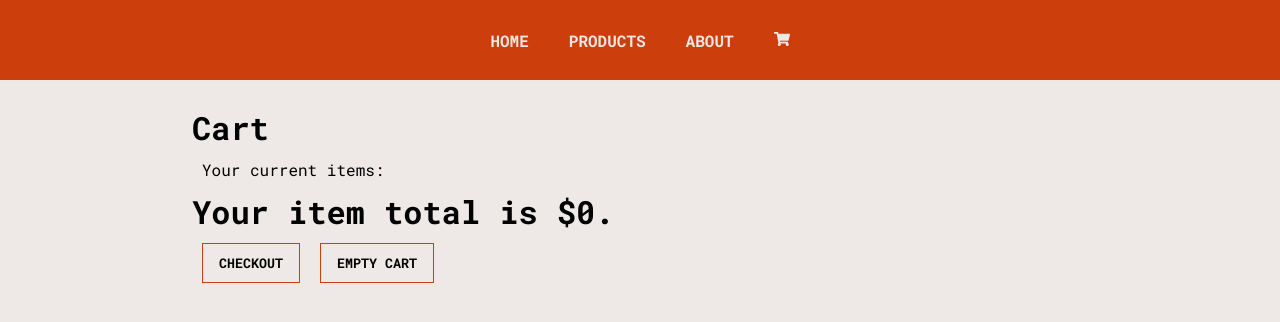
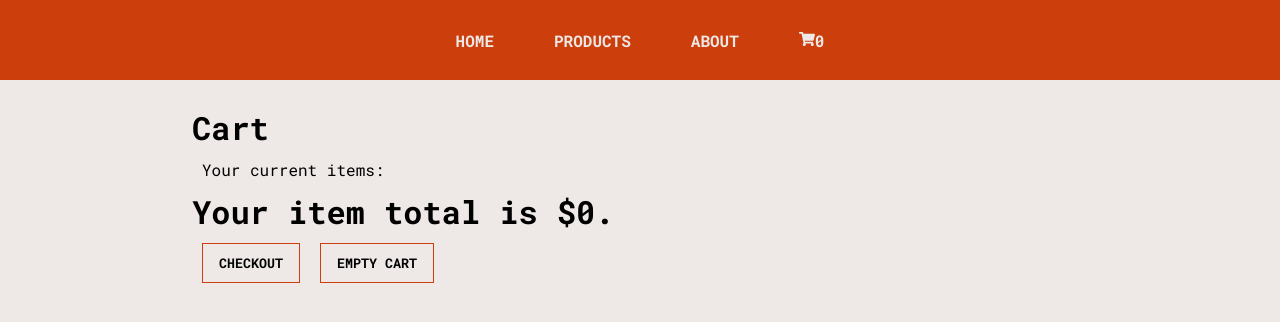
Before and after one commit to 0xOKNOTOK/react-shopping, a React (Create React App) app in the folder client/: page /cart in a window 1280 px wide. Shown: the top 322 px of the page. Built offline with nearby package versions, Linux system fonts and the light colour scheme.

Commit message:
Counter icon next to cart now increments and decrements. [TODO] Set cart count from local storage

```diff
--- a/client/src/App.jsx
+++ b/client/src/App.jsx
@@ -10,6 +10,7 @@ function App () {
   const cartLocalStorage =
     JSON.parse(localStorage.getItem('cartContents')) || []
   const [cart, setCart] = useState(cartLocalStorage)
+  const [cartCounter, setCartCounter] = useState(0)
 
   const addItemToCart = (
     productName,
@@ -23,6 +24,7 @@ function App () {
       info: productDescription
     }
     setCart(cart => [...cart, item])
+    setCartCounter(cartCounter + 1)
   }
 
   const clearCartOfItems = () => {
@@ -34,16 +36,20 @@ function App () {
       <BrowserRouter>
         <Switch>
           <Route path='/products'>
-            <Products addItemToCart={addItemToCart} />
+            <Products addItemToCart={addItemToCart} cartCounter={cartCounter} />
           </Route>
           <Route path='/about'>
-            <About />
+            <About cartCounter={cartCounter} />
           </Route>
           <Route path='/cart'>
-            <Cart clearCartOfItems={clearCartOfItems} cartContents={cart} />
+            <Cart
+              clearCartOfItems={clearCartOfItems}
+              cartContents={cart}
+              cartCounter={cartCounter}
+            />
           </Route>
           <Route path='/'>
-            <Homepage />
+            <Homepage cartCounter={cartCounter} />
           </Route>
         </Switch>
       </BrowserRouter>
--- /dev/null
+++ b/client/src/components/CartNotification.jsx
@@ -0,0 +1,14 @@
+import React, { useState } from 'react'
+
+import { FaShoppingCart } from 'react-icons/fa'
+
+const CartNotification = ({ cartCounter }) => {
+  return (
+    <span className='cart-element'>
+      <FaShoppingCart />
+      <div className='card-counter'>{cartCounter}</div>
+    </span>
+  )
+}
+
+export default CartNotification
--- a/client/src/components/Navigation.jsx
+++ b/client/src/components/Navigation.jsx
@@ -1,9 +1,9 @@
 import React from 'react'
 import { Link } from 'react-router-dom'
 import '../styles/navigation.scss'
-import { FaShoppingCart } from 'react-icons/fa'
+import CartNotification from './CartNotification'
 
-const Navigation = () => (
+const Navigation = ({ cartCounter }) => (
   <nav>
     <ul>
       <li>
@@ -23,7 +23,7 @@ const Navigation = () => (
       </li>
       <li>
         <Link className='nav_anchor' to='/cart'>
-          <FaShoppingCart />
+          <CartNotification cartCounter={cartCounter} />
         </Link>
       </li>
     </ul>
--- a/client/src/pages/About.jsx
+++ b/client/src/pages/About.jsx
@@ -1,10 +1,10 @@
 import React from 'react'
 import Navigation from '../components/Navigation'
 
-const About = () => {
+const About = ({ cartCounter }) => {
   return (
     <div>
-      <Navigation />
+      <Navigation cartCounter={cartCounter} />
       <div className='about_page'>
         <h1>About us.</h1>
         <p>
--- a/client/src/pages/Cart.jsx
+++ b/client/src/pages/Cart.jsx
@@ -3,7 +3,7 @@ import Navigation from '../components/Navigation'
 import Button from '../components/Button'
 import '../styles/cart.scss'
 
-const Cart = ({ clearCartOfItems, cartContents }) => {
+const Cart = ({ clearCartOfItems, cartContents, cartCounter }) => {
   const [value, setValue] = useState(0)
 
   const getPrice = () => {
@@ -25,7 +25,7 @@ const Cart = ({ clearCartOfItems, cartContents }) => {
 
   return (
     <div>
-      <Navigation />
+      <Navigation cartCounter={cartCounter} />
       <main className='cart_page'>
         <h1>Cart</h1>
         <p>Your current items: </p>
--- a/client/src/pages/Homepage.jsx
+++ b/client/src/pages/Homepage.jsx
@@ -4,10 +4,10 @@ import Keycap from '../images/keycap.jpg'
 import Navigation from '../components/Navigation'
 import ButtonRoute from '../components/ButtonRoute'
 
-const Homepage = () => {
+const Homepage = ({ cartCounter }) => {
   return (
     <div>
-      <Navigation />
+      <Navigation cartCounter={cartCounter} />
       <div
         style={{ background: `url(${Keycap}) no-repeat center center fixed` }}
         className='home_page'
--- a/client/src/pages/Products.jsx
+++ b/client/src/pages/Products.jsx
@@ -5,7 +5,7 @@ import Navigation from '../components/Navigation'
 import Card from '../components/Card'
 import Footer from '../components/Footer'
 
-const Products = props => {
+const Products = ({ addItemToCart, cartCounter }) => {
   const [products, setProducts] = useState([])
   const API_ADDRESS = 'http://localhost:3001/api/products'
   useEffect(() => {
@@ -16,7 +16,7 @@ const Products = props => {
 
   return (
     <div>
-      <Navigation />
+      <Navigation cartCounter={cartCounter} />
       <div className='products_page'></div>
 
       <main>
@@ -27,7 +27,7 @@ const Products = props => {
               <Card
                 className='card'
                 key={index}
-                addItemToCart={props.addItemToCart}
+                addItemToCart={addItemToCart}
                 productName={product.title}
                 productDescription={product.description}
                 productImage={product.filename}
--- a/client/src/styles/navigation.scss
+++ b/client/src/styles/navigation.scss
@@ -7,6 +7,7 @@
 @media all and (min-width: 1140px) {
     .nav_anchor {
         font-size: 16px;
+        padding: 10px;
     }
 
     li {
@@ -69,3 +70,8 @@ li {
     font-weight: bolder;
     color: $colorWhite;
 }
+
+
+.card-counter {
+    display: inline;
+}
```
